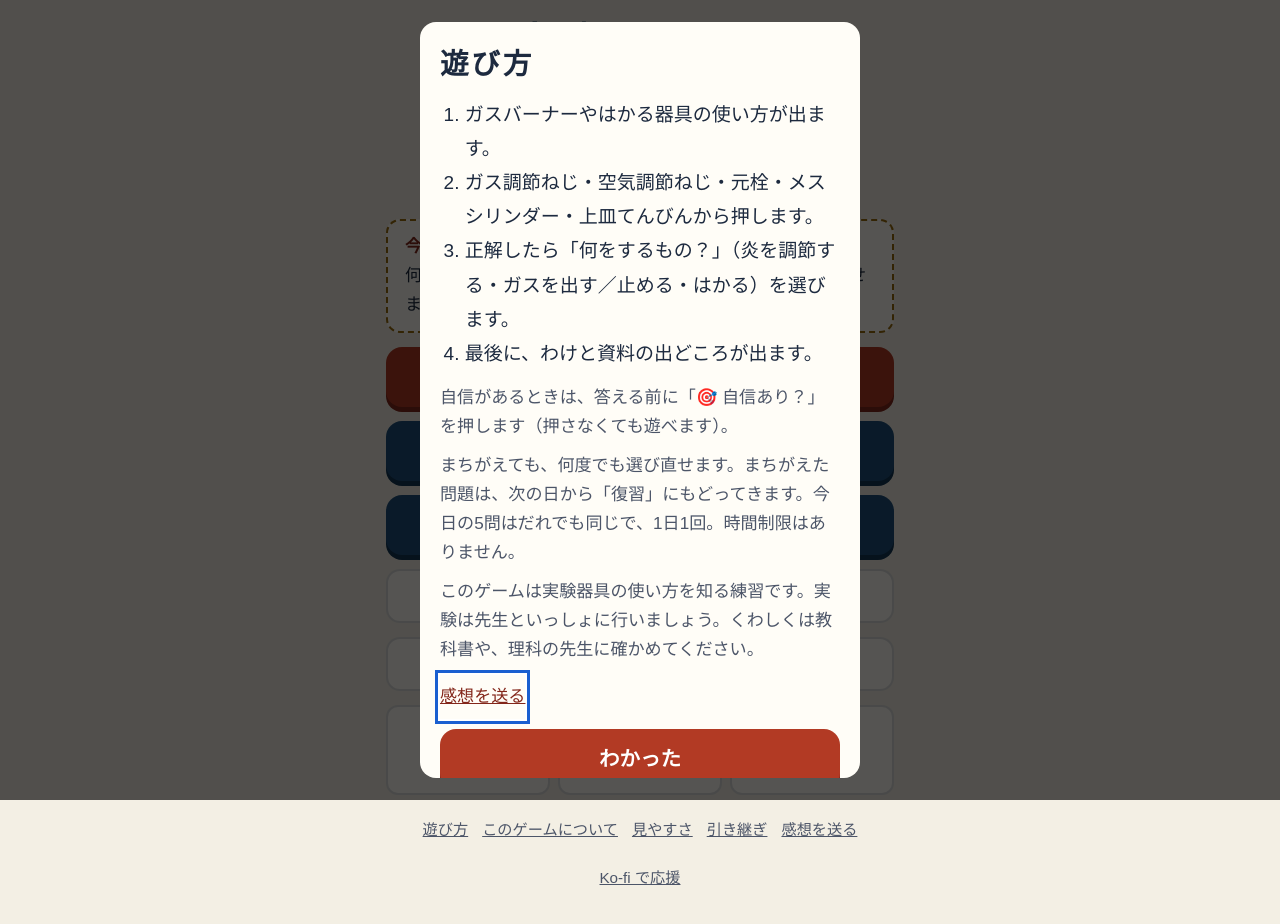
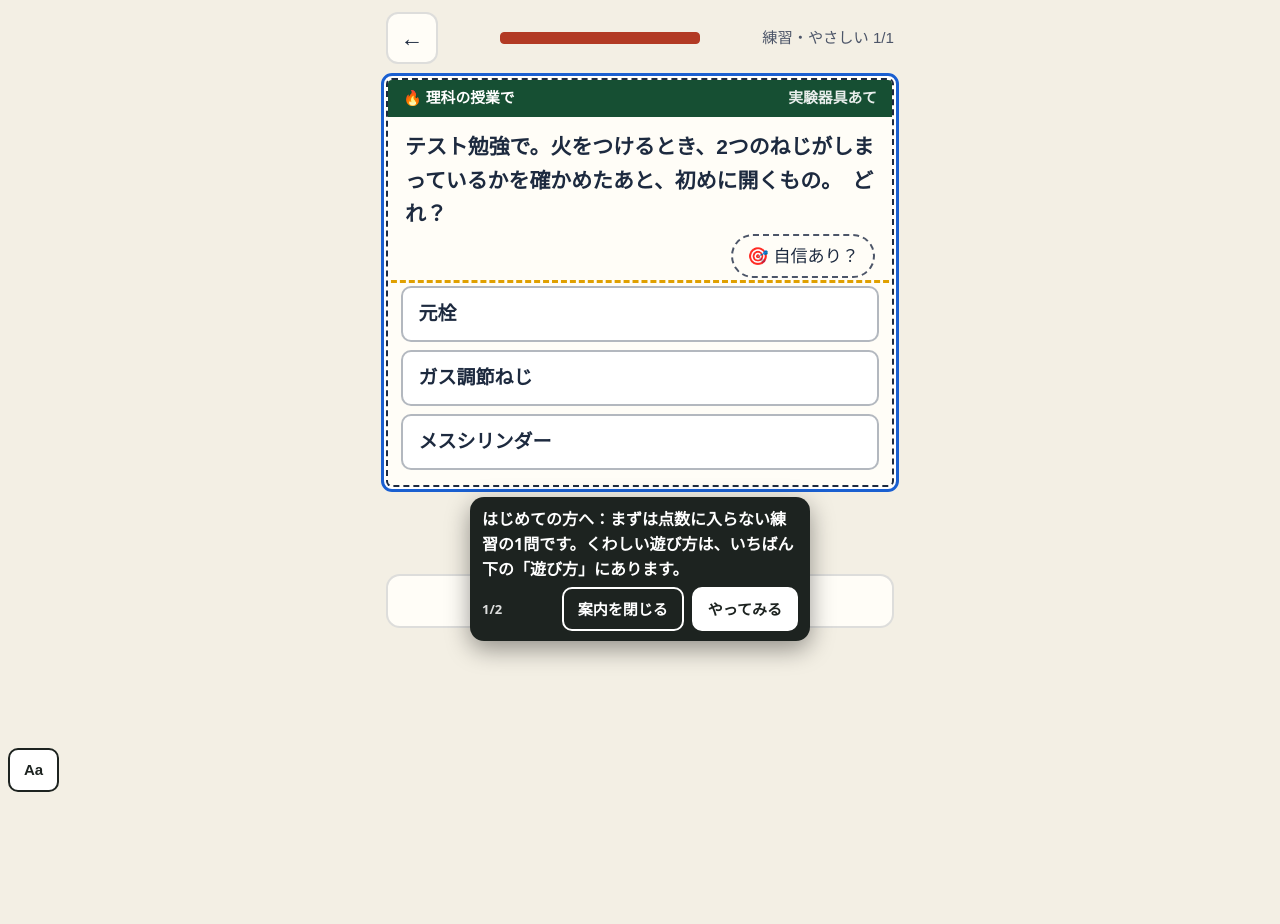
Before and after one commit to satou-aaaaa/jikken-kigu, a plain HTML site: page index.html in a window 1280 px wide. After the commit the page ends 800 px from the top, so only its background shows below. Drawn offline with Linux system fonts and the light colour scheme; a web font is replaced by a local one.

Commit message:
ひな形の共通部品を写す（shared-workflows 67f7985） (#5)
Co-authored-by: template-sync <41898283+github-actions[bot]@users.noreply.github.com>

```diff
--- a/index.html
+++ b/index.html
@@ -346,7 +346,8 @@ html.a11y-say body{padding-bottom:calc(64px + env(safe-area-inset-bottom,0px))!i
 //      （incidents/2026-11-21-hand-copied-helpers-drift.md）。
 //      あわせて、はじめて遊ぶ人への案内（吹き出し Core.coach）を足した。長い「遊び方」の窓の代わりに、練習の1問を遊びながら
 //      その場で一言ずつ教える（NN/g「Mobile Instructional Overlays」・Andersen ほか CHI 2012「The Impact of Tutorials on Games of Varying Complexity」）。
-//   3: 2026-11-22 吹き出しを出しているあいだ 0.4 秒ごとに場所を測り直す（古い場所に残って押す所を隠すことがあった）。ボタンの字を「案内を閉じる」に
+//   3: 2026-11-22 吹き出しを出しているあいだ 0.4 秒ごとに場所を測り直す（古い場所に残って押す所を隠すことがあった）。ボタンの字を「案内を閉じる」に。
+//      段の wait（その所が出るまで待つ）を足した。全ゲームの「はじめての練習」を sync-template の migrateFirstPlay が足すため
 //   2: 2026-11-22 感想フォームのゲーム名を、渡さなければ題（<title>）から入れる。sync-template が全ゲームを game-core に切り替える（migrateCore）ため
 // 決まり: 外へ通信しない。ゲームの関数の名前（toast・buzz など）は上書きしない（Core.toast などで呼ぶ）。
 (function () {
@@ -432,6 +433,7 @@ html.a11y-say body{padding-bottom:calc(64px + env(safe-area-inset-bottom,0px))!i
   //   sel   …… 吹き出しを付ける所。まだ画面に無いあいだは待つ（ゲームが画面を作り直しても付け直す）
   //   until …… その所が画面に出たら次へ進む（答えた・正解した など）。無ければ sel を押したら次へ
   //   button …… 押すと次へ進むボタンの字（読むだけの吹き出し）
+  //   wait  …… その所が画面に出るまで、この吹き出しは出さずに待つ（答えたあとにだけ「次へ」を指す など）
   //   pos   …… "below"（既定）か "above"。その側に場所が無ければ、ページを少し動かして場所を空ける（読む所を隠さないため）
   // 吹き出しは押す所を隠さない（上か下の空いたほうに出す）。「案内を閉じる」と Esc でいつでもやめられる。
   const coach = (() => {
@@ -466,7 +468,7 @@ html.a11y-say body{padding-bottom:calc(64px + env(safe-area-inset-bottom,0px))!i
       while (steps && i < steps.length && steps[i].until && find(steps[i].until)) i++;
       if (!steps) return;
       if (i >= steps.length) return stop(true);
-      const st = steps[i], el = find(st.sel);
+      const st = steps[i], el = st.wait && !find(st.wait) ? null : find(st.sel);
       if (!el) { box.hidden = true; mark(null); return; }
       box.hidden = false; mark(el);
       const fresh = shown !== i;
@@ -836,7 +838,7 @@ function home() {
   $("go-cal").onclick = () => cal();
   $("go-ach").onclick = achView;
   bindFooter();
-  if (!s.tut) openHow();
+  if (!s.tut) firstPlay();
 }
 function practiceMenu() {
   app.innerHTML = `<header><button class="icon" id="back" aria-label="もどる">←</button><h1>練習<small>今日の記録には入りません（器具の手帳には載ります）</small></h1></header>
@@ -847,6 +849,27 @@ function practiceMenu() {
   document.querySelectorAll(".lv button").forEach((b) => (b.onclick = () => startRun("p", +b.dataset.t)));
   bindFooter(); toTop();
 }
+// first-play:begin（shared-workflows の scripts/sync-template.mjs が足した。直すときはひな形を直す）
+// はじめての人：長い「遊び方」の窓を出さず、点数に入らない練習の1問を遊びながら、吹き出しで一言ずつ教える（game-core の Core.coach）。
+// 「見た」は始めたその場で残す（途中でやめても、次からはふつうに始まる。くわしい遊び方はいつでもいちばん下の「遊び方」から）
+const FIRST_STEPS = [
+  { sel: "#choices", button: "やってみる", text: "はじめての方へ：まずは点数に入らない練習の1問です。くわしい遊び方は、いちばん下の「遊び方」にあります。" },
+  { sel: "#next", wait: ".verdict", text: "できました。わけを読んだら、ここを押して進みます。" },
+];
+function firstPlay() {
+  save((s) => { s.tut = true; });
+  // 練習の入り口を開いて、いちばん上（いちばんやさしい）を押す。無ければ前の形（遊び方の窓）にもどす
+  practiceMenu();
+  const b = document.querySelector(".lv button");
+  if (!window.Core || !Core.coach || !b) { home(); return openHow(); }
+  b.click();
+  // 練習は1問だけにする（数を減らしてから描き直す）
+  save((s) => { const r = s.runs && s.runs.p; if (r && Array.isArray(r.list)) r.list = r.list.slice(0, 1); });
+  play();
+  // 案内を閉じた（Esc も）ら、1問の練習の途中経過を残さずにホームへ（ふだんの練習の「続きから」を出さない）
+  Core.coach.start(FIRST_STEPS, { home, onEnd: (done) => { if (done === false) { save((s) => { const r = s.runs && s.runs.p; if (r && !(r.res || []).length) delete s.runs.p; }); home(); } } });
+}
+// first-play:end
 function startRun(mode, opt) {
   const k = todayKey(); let ng = false;
   save((s) => {
```
Also changed, not shown: qa/run.mjs (+6 -5 lines).
